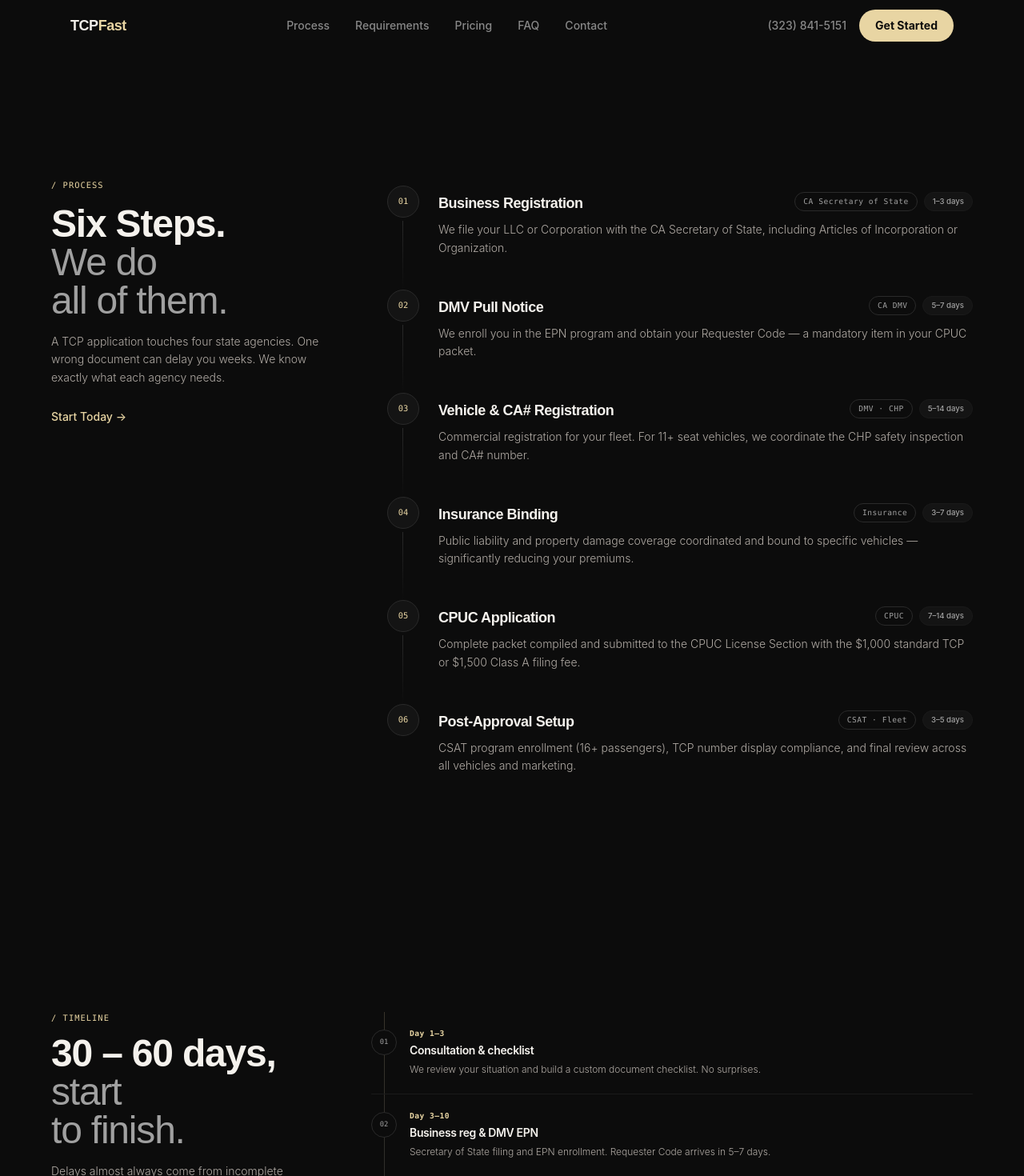
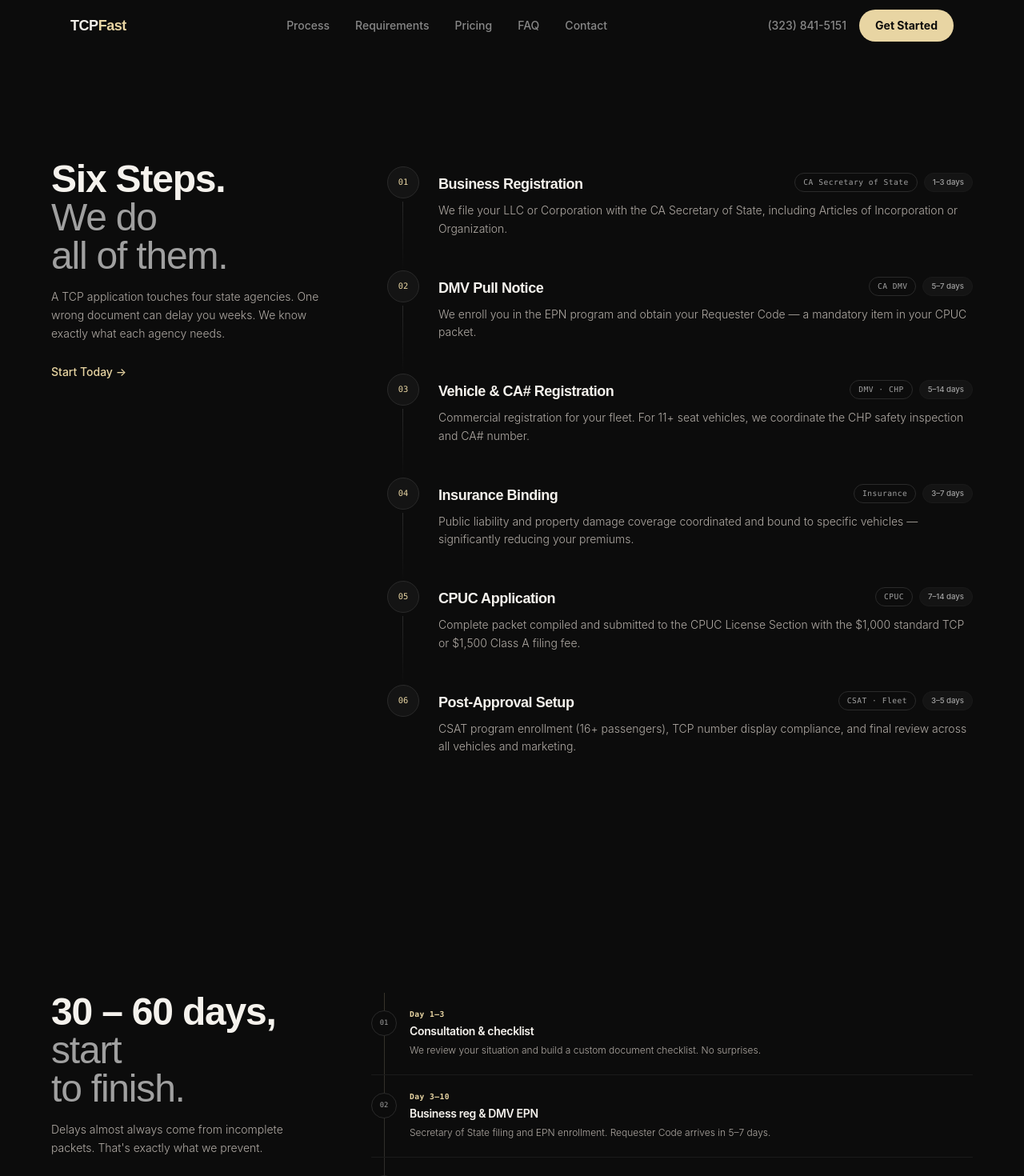
Before and after one commit to gevoglanyan/TCP, a React (Create React App) app: page /process in a window 1280 px wide. Shown: the top 1470 px of the page at 80% size. Built offline with nearby package versions, Linux system fonts and the light colour scheme; a web font is replaced by a local one.

Commit message:
UI Fixes

```diff
--- a/src/components/Contact.js
+++ b/src/components/Contact.js
@@ -17,14 +17,10 @@ export default function Contact() {
 
   return (
     <section id="contact" className="py-24 md:py-32 px-6">
-      <br /> <br /> <br /> <br />
+      <br /> <br /> <br />
       <div className="max-w-6xl mx-auto" ref={ref}>
         <div className="grid grid-cols-1 md:grid-cols-[1fr_1.5fr] gap-12 md:gap-20 items-start">
           <div className="md:sticky md:top-28">
-            <motion.p initial={{ opacity: 0, y: 10 }} animate={inView ? { opacity: 1, y: 0 } : {}} transition={{ duration: 0.5 }}
-              className="text-[0.65rem] font-mono font-medium text-[#E8D5A3] tracking-widest uppercase mb-3">
-              / Get Started
-            </motion.p>
             <motion.h2 initial={{ opacity: 0, y: 16 }} animate={inView ? { opacity: 1, y: 0 } : {}} transition={{ duration: 0.6, delay: 0.1 }}
               className="font-display text-4xl md:text-5xl font-bold text-[#F5F2ED] leading-tight tracking-tight mb-4">
               Let's get<br />
--- a/src/components/FAQ.js
+++ b/src/components/FAQ.js
@@ -61,18 +61,10 @@ export default function FAQ() {
 
   return (
     <section id="faq" className="py-24 md:py-32 px-6">
-      <br /> <br /> <br /> <br />
+      <br /> <br /> <br />
       <div className="max-w-6xl mx-auto" ref={ref}>
         <div className="grid md:grid-cols-[300px_1fr] gap-12 md:gap-20 items-start">
           <div className="md:sticky md:top-28">
-            <motion.p
-              initial={{ opacity: 0, y: 10 }}
-              animate={inView ? { opacity: 1, y: 0 } : {}}
-              transition={{ duration: 0.5 }}
-              className="text-[0.65rem] font-mono font-medium text-[#E8D5A3] tracking-widest uppercase mb-3"
-            >
-              / FAQ
-            </motion.p>
             <motion.h2
               initial={{ opacity: 0, y: 16 }}
               animate={inView ? { opacity: 1, y: 0 } : {}}
--- a/src/components/HowItWorks.js
+++ b/src/components/HowItWorks.js
@@ -52,18 +52,10 @@ export default function HowItWorks() {
 
   return (
     <section id="how" className="py-24 md:py-32 px-6">
-      <br /> <br /> <br /> <br />
+      <br /> <br /> <br />
       <div className="max-w-6xl mx-auto">
         <div className="grid md:grid-cols-[340px_1fr] gap-12 md:gap-20">
           <div className="md:sticky md:top-28 md:self-start" ref={headerRef}>
-            <motion.p
-              initial={{ opacity: 0, y: 12 }}
-              animate={headerInView ? { opacity: 1, y: 0 } : {}}
-              transition={{ duration: 0.5 }}
-              className="text-[0.65rem] font-mono font-medium text-[#E8D5A3] tracking-widest uppercase mb-4"
-            >
-              / Process
-            </motion.p>
             <motion.h2
               initial={{ opacity: 0, y: 16 }}
               animate={headerInView ? { opacity: 1, y: 0 } : {}}
--- a/src/components/Pricing.js
+++ b/src/components/Pricing.js
@@ -28,7 +28,7 @@ export default function Pricing() {
 
   return (
     <section id="pricing" className="py-24 md:py-32 px-6">
-      <br /> <br /> <br /> <br />
+      <br /> <br /> <br />
       <div className="max-w-6xl mx-auto" ref={ref}>
         <motion.div
           initial={{ opacity: 0, y: 16 }}
@@ -36,7 +36,6 @@ export default function Pricing() {
           transition={{ duration: 0.6 }}
           className="text-center mb-14"
         >
-          <p className="text-[0.65rem] font-mono font-medium text-[#E8D5A3] tracking-widest uppercase mb-3">/ Pricing</p>
           <h2 className="font-display text-4xl md:text-5xl font-bold text-[#F5F2ED] tracking-tight mb-3">Two Permit Types</h2>
           <p className="text-sm text-[#B0AAA4] max-w-sm mx-auto font-light leading-relaxed">
             State fees paid directly to the CPUC. Our service fee is quoted separately — clearly — before you commit.
--- a/src/components/Requirements.js
+++ b/src/components/Requirements.js
@@ -19,18 +19,10 @@ export default function Requirements() {
 
   return (
     <section id="requirements" className="py-24 md:py-32 px-6 bg-[#0C0C0C]">
-      <br /> <br /> <br /> <br />
+      <br /> <br /> <br />
       <div className="max-w-6xl mx-auto" ref={ref}>
         <div className="flex flex-col md:flex-row md:items-end justify-between gap-6 mb-14">
           <div>
-            <motion.p
-              initial={{ opacity: 0, y: 10 }}
-              animate={inView ? { opacity: 1, y: 0 } : {}}
-              transition={{ duration: 0.5 }}
-              className="text-[0.65rem] font-mono font-medium text-[#E8D5A3] tracking-widest uppercase mb-3"
-            >
-              / Requirements
-            </motion.p>
             <motion.h2
               initial={{ opacity: 0, y: 16 }}
               animate={inView ? { opacity: 1, y: 0 } : {}}
--- a/src/components/Timeline.js
+++ b/src/components/Timeline.js
@@ -19,14 +19,6 @@ export default function Timeline() {
       <div className="max-w-6xl mx-auto" ref={ref}>
         <div className="grid md:grid-cols-[320px_1fr] gap-12 md:gap-20 items-start">
           <div className="md:sticky md:top-28">
-            <motion.p
-              initial={{ opacity: 0, y: 10 }}
-              animate={inView ? { opacity: 1, y: 0 } : {}}
-              transition={{ duration: 0.5 }}
-              className="text-[0.65rem] font-mono font-medium text-[#E8D5A3] tracking-widest uppercase mb-3"
-            >
-              / Timeline
-            </motion.p>
             <motion.h2
               initial={{ opacity: 0, y: 16 }}
               animate={inView ? { opacity: 1, y: 0 } : {}}
```
